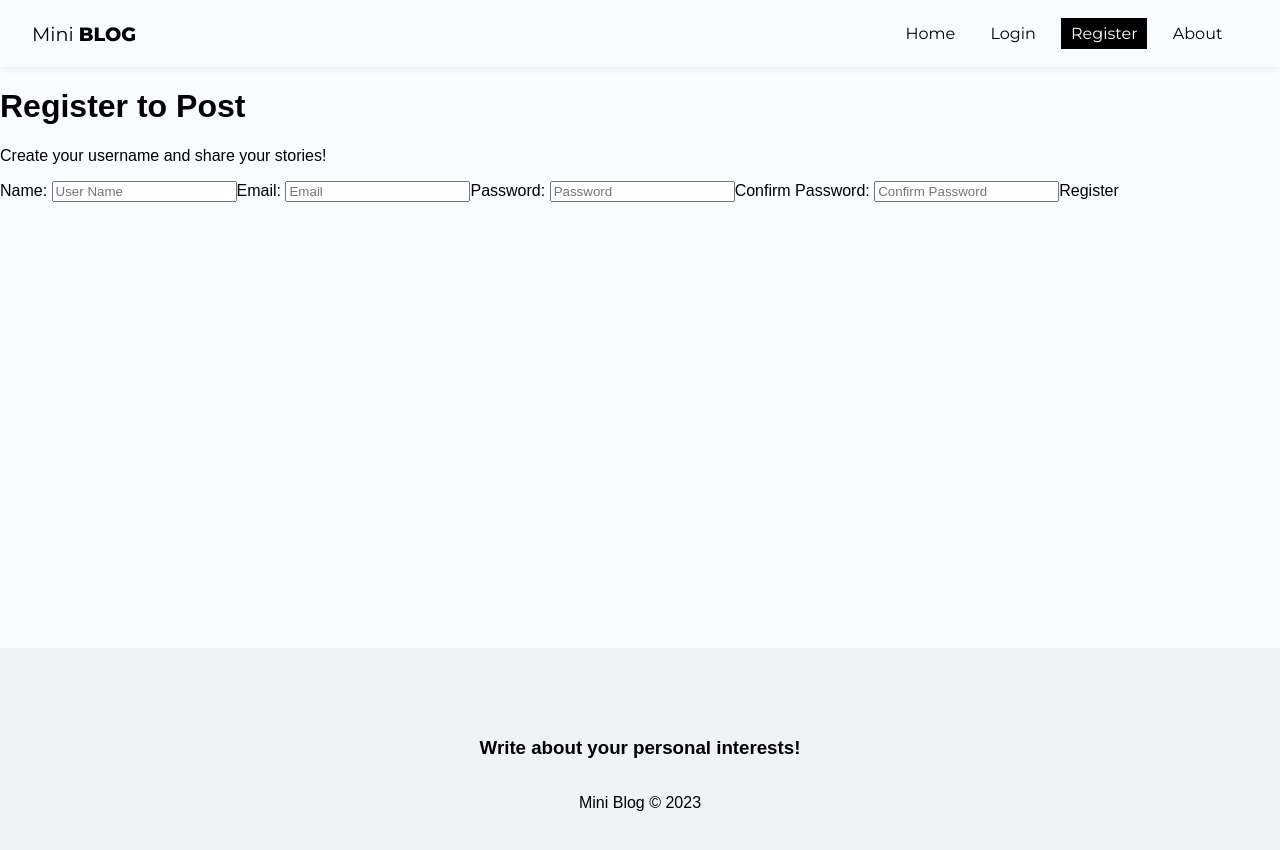
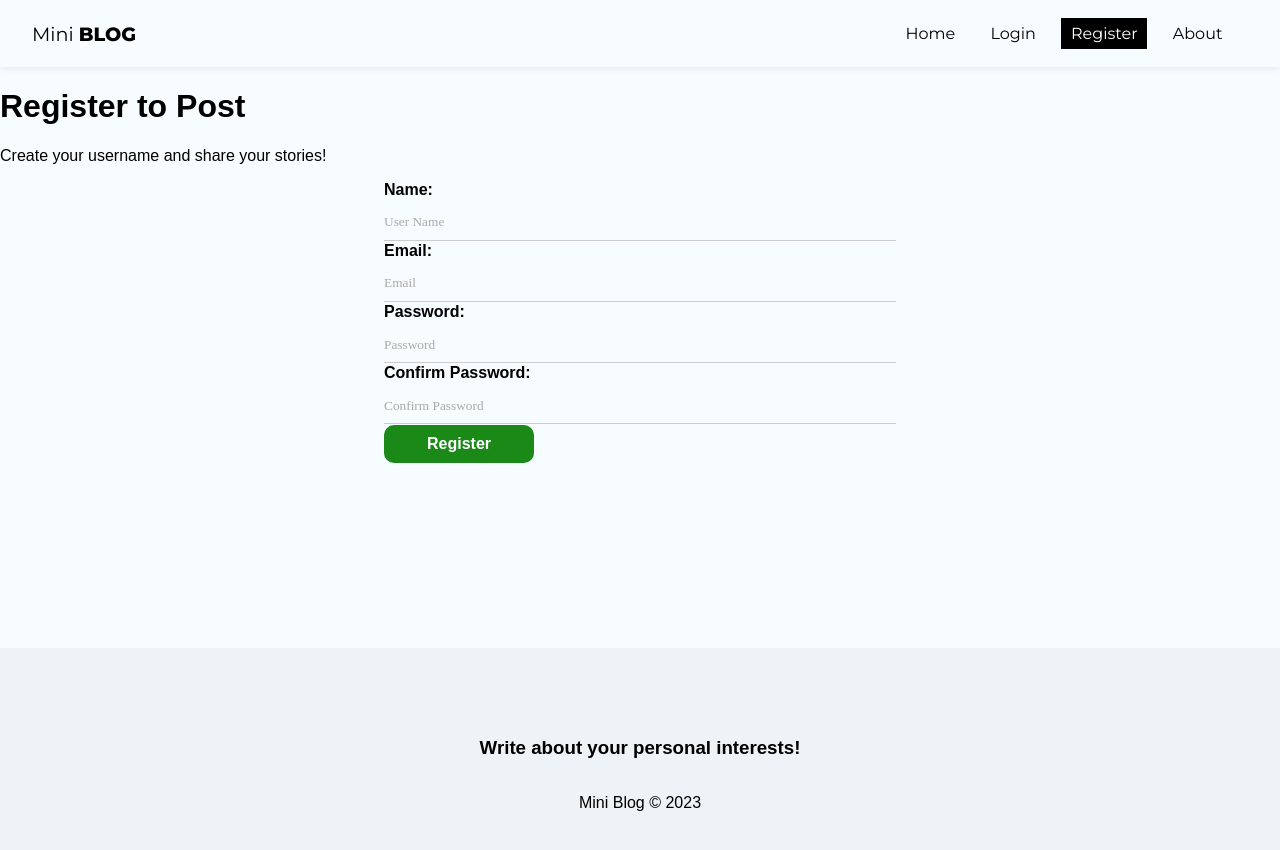
Before and after one commit to lsegouras/miniblog, a React (Create React App) app: page /register in a window 1280 px wide. Shown: the top 850 px of the page. Built offline with nearby package versions, Linux system fonts and the light colour scheme.

Commit message:
form and some global styles

```diff
--- a/src/index.css
+++ b/src/index.css
@@ -3,6 +3,12 @@
   padding: 0;
   margin: 0;
   font-family: "Monteserrat", sans-serif;
+}
+
+input::placeholder,
+textarea::placeholder{
+  font-family: "Montserrat, sans-serif";
+  color: #aaa
 }
 
 input:focus,
@@ -24,3 +30,79 @@
 a:hover, nav button:hover{
   color: #bbb
 }
+
+form {
+  max-width: 40%;
+  margin: 0 auto;
+}
+
+label{
+  display: flex;
+  flex-direction: column;
+  margin-bottom: 1px;
+}
+
+label span{
+  margin-bottom: .3em;
+  font-weight: bold;
+  text-align: left;
+}
+
+input, textarea{
+  box-sizing: border-box;
+  border: none;
+  border-bottom: 1px solid #ccc;
+  padding: .8em 0;
+  background-color: transparent;
+}
+
+.btn{
+  background-color: #1a8918;
+  color: #fff;
+  text-align: center;
+  cursor: pointer;
+  border-radius: 10px;
+  width: 120px;
+  font-weight: bold;
+  border: none;
+  padding: 10px 15px;
+  font-size: 1em;
+}
+
+.btn.btn-dark{
+  background-color: #000;
+  border-radius: 0;
+}
+
+.btn.btn-outline{
+  background-color: transparent;
+  border-radius: 0;
+  color: #000;
+  border: 1px solid #000;
+  padding: 7px 30px;
+}
+
+.btn:hover{
+  background-color: #0f730c;
+  color: #fff;
+}
+
+.btn.btn-outline:hover{
+  background-color: #000;
+}
+
+.btn.btn-danger:hover{
+  background-color: #DC3545;
+}
+
+button[disabled]{
+  background-color: #aaa;
+}
+
+.container .error{
+  color: #721c24;
+  background-color: #f8d7da;
+  border: 1px solid #f5c6cb;
+  padding: 5px;
+  border-radius: 5px;
+}
```
